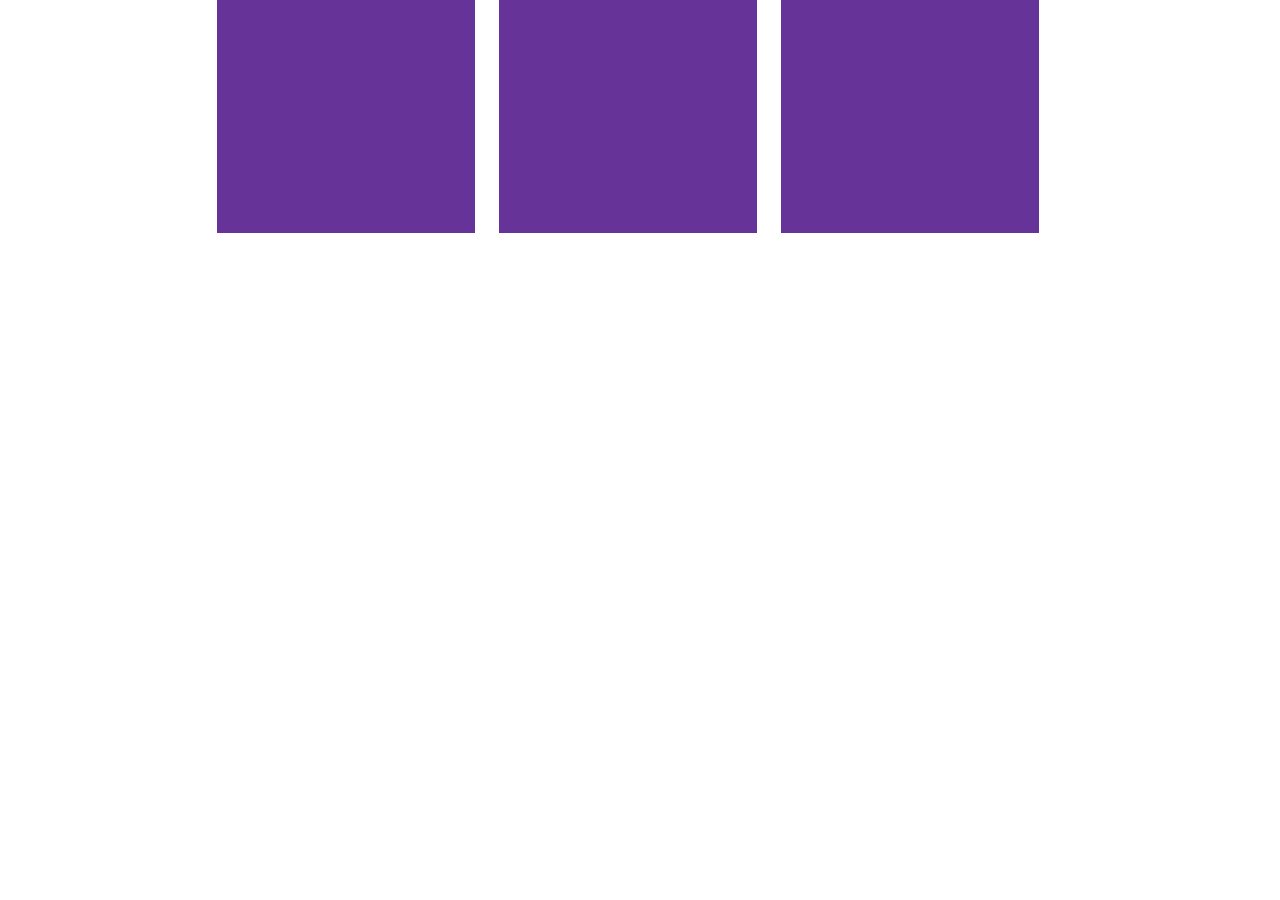
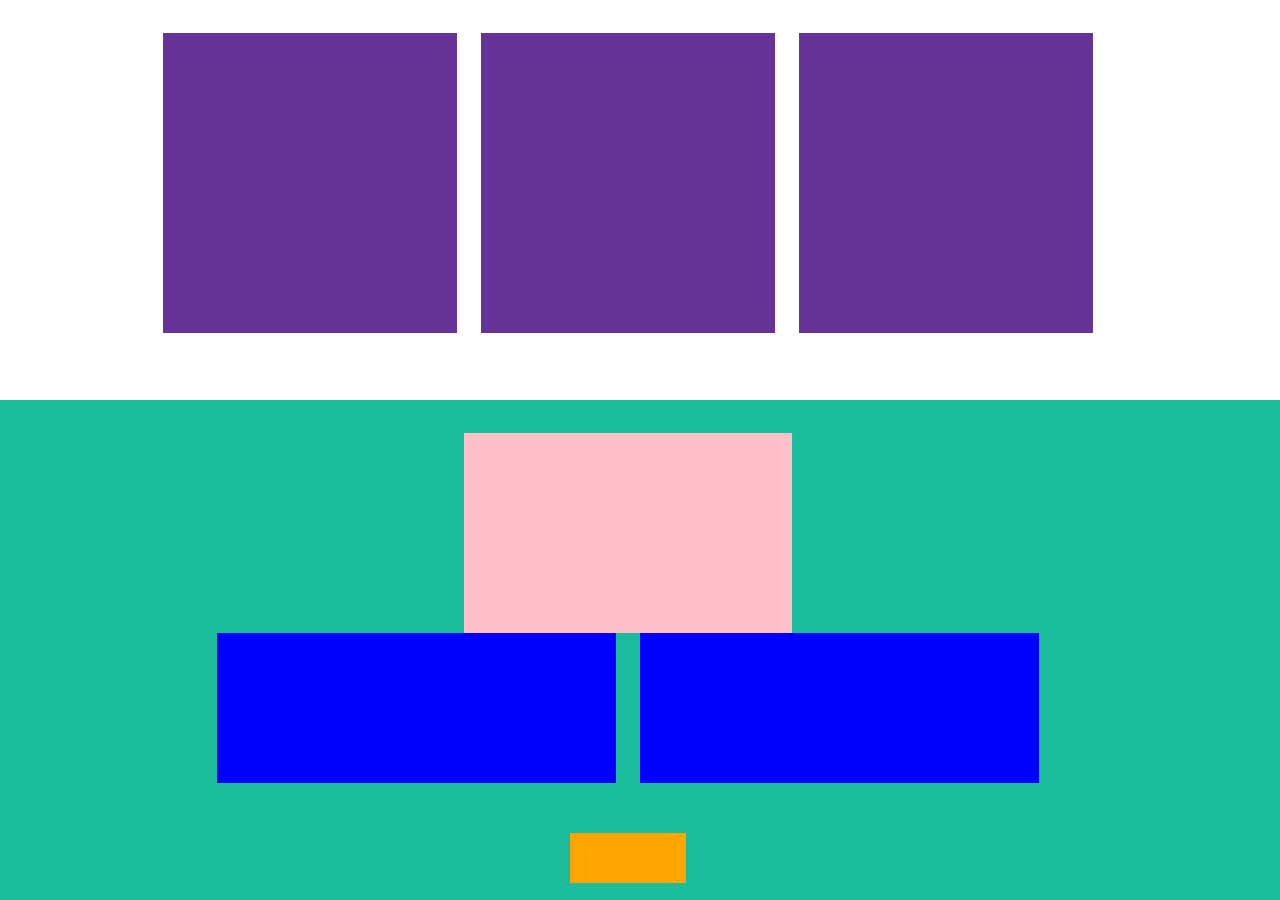
Before and after one commit to Massimo1204/html-css-bootstrap-freelancer, a plain HTML site: page index.html in a window 1280 px wide. Shown: the part 1260-2160 px from the top of the page. Before the commit the page ends 1560 px from the top, so only its background shows below. Drawn offline with nearby package versions, Linux system fonts and the light colour scheme.

Commit message:
about section

```diff
--- a/css/style.css
+++ b/css/style.css
@@ -4,7 +4,7 @@
 }
 
 .my-jumbo-filler{
-    height: 500px;
+    height: 600px;
     background-color: red;
 }
 
@@ -16,6 +16,7 @@
     height:1000px
 }
 
+.my-about-filler,
 .my-portfolio-filler{
     height: 200px;
     background-color: pink;
@@ -25,3 +26,21 @@
     height: 300px;
     background-color: rebeccapurple;
 }
+
+.my-about-filler-text{
+    height: 150px;
+    background-color: blue;
+}
+
+#about{
+    height: 500px;
+}
+
+.my-download-filler{
+    height: 50px;
+    background-color: orange;
+}
+
+#my-about-section{
+    background-color: rgb(26, 188, 156);
+}
--- a/index.html
+++ b/index.html
@@ -26,21 +26,19 @@
         </div>
     </header>
 
-    <section id="jumbo">
-        <div class="container-fluid p-0">
-            <div class="row justify-content-center">
+    <section class="container-fluid p-0">
+            <div class="row justify-content-center" id="jumbo">
                 <div class="col-4">
                     <div class="my-jumbo-filler"></div>
                 </div>
             </div>
-        </div>
     </section>
 
     <section class="container-fluid p-0">
         <div class="row justify-content-center">
-            <div class="col-8">
-                <div id="portfolio" class="row align-items-around">
-                    <div class="row justify-content-center align-items-center">
+            <div class="col-9">
+                <div class="row align-items-around" id="portfolio">
+                    <div class="row justify-content-center align-items-end">
                         <div class="col-5">
                             <div class="my-portfolio-filler"></div>
                         </div>
@@ -71,5 +69,32 @@
             </div>
         </div>
     </section>
+
+    <section class="container-fluid p-0">
+        <div class="row justify-content-center align-items-around" id="my-about-section">
+            <div class="col-8">
+                <div  class="row align-items-between" id="about">
+                    <div class="row justify-content-center align-items-end">
+                        <div class="col-5">
+                            <div class="my-about-filler"></div>
+                        </div>
+                    </div>
+                    <div class="row">
+                        <div class="col-6">
+                            <div class="my-about-filler-text"></div>
+                        </div>
+                        <div class="col-6">
+                            <div class="my-about-filler-text"></div>
+                        </div>
+                    </div>
+                    <div class="row justify-content-center align-items-center">
+                        <div class="col-2">
+                            <div class="my-download-filler"></div>
+                        </div>
+                    </div>
+                </div>
+            </div>
+        </div>
+    </section>
 </body>
 </html>
```
